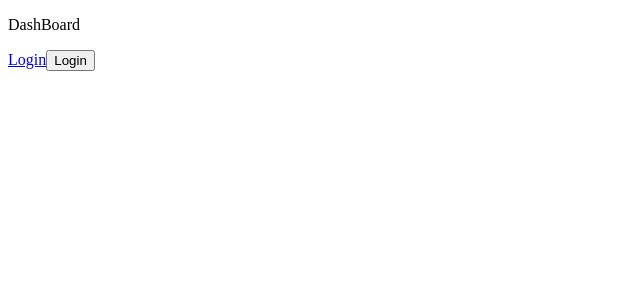
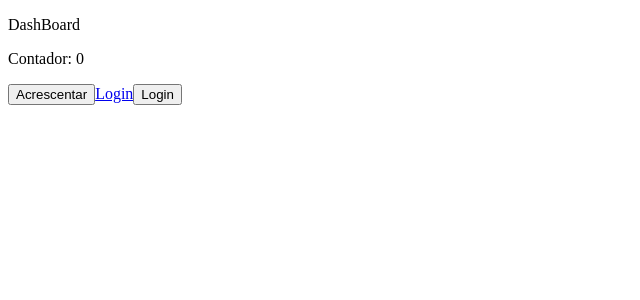
Before and after one commit to Welen1911/react_aulas, a React (Create React App) app: page /pagina-inicial in a window 1280 px wide. Shown: the top 300 px of the page, without its empty margins (0-640 px from the left). Built offline with nearby package versions, Linux system fonts and the light colour scheme.

Commit message:
Usando useRef em objetos

```diff
--- a/src/App/pages/dashBoard/DashBoard.tsx
+++ b/src/App/pages/dashBoard/DashBoard.tsx
@@ -1,12 +1,24 @@
 import { Link, useNavigate } from "react-router-dom"
+import { useCallback, useEffect, useMemo, useRef, useState } from "react";
+
 
 export const DashBoard = () => {
+
     const history = useNavigate();
+    const contadorRef = useRef(1);
+    const timerRef = useRef<HTMLParagraphElement>(null)
+    const [contador, setContador] = useState(0);
 
     const handleClick = () => history("/entrar");
     return (
         <div>
+            <p ref={timerRef}></p>
             <p>DashBoard</p>
+            <p>Contador: {contador}</p>
+            <button onClick={() => {
+                setContador(contadorRef.current++);
+
+            }}>Acrescentar</button>
             <Link to="/entrar" >Login</Link>
             <button onClick={handleClick}>Login</button>
         </div>
--- a/src/App/pages/login/Login.tsx
+++ b/src/App/pages/login/Login.tsx
@@ -28,6 +28,7 @@ export const Login = () => {
         }
 
     }, [senha.length])
+
     const handleEntrar = useCallback(() => {
         console.log(email);
         console.log(senha);
```
